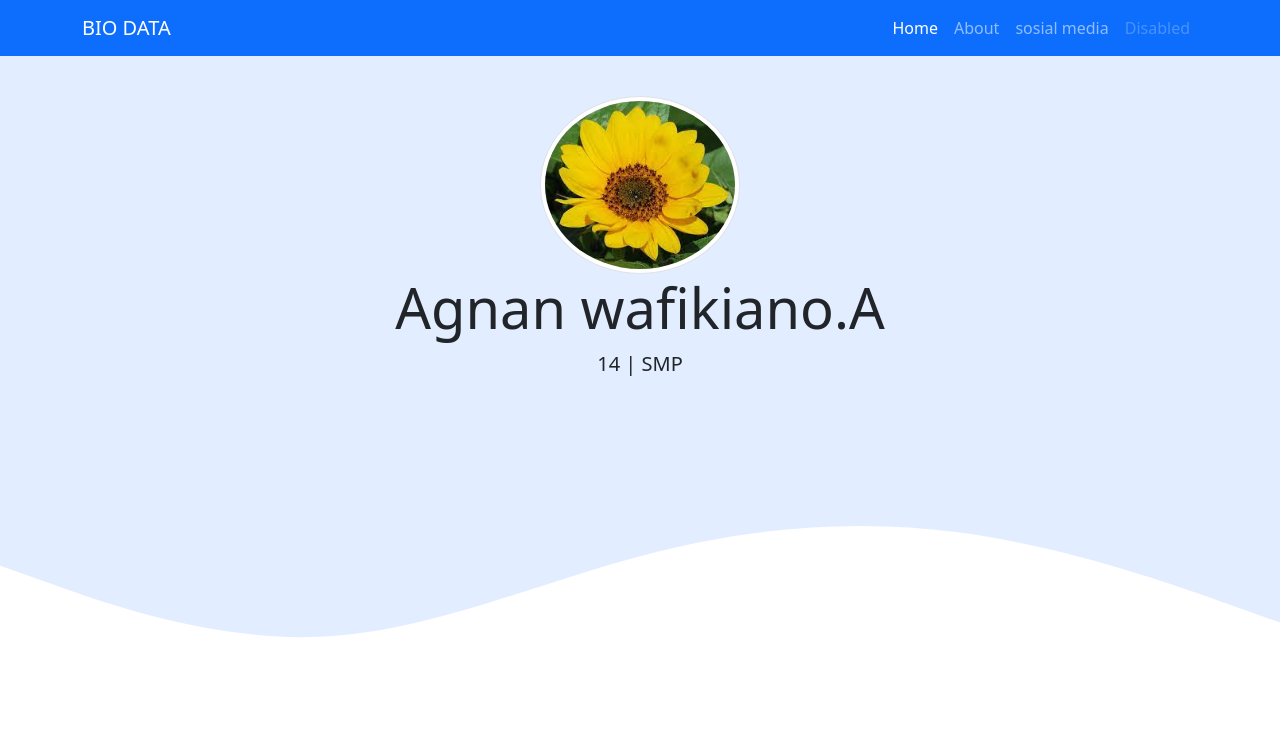
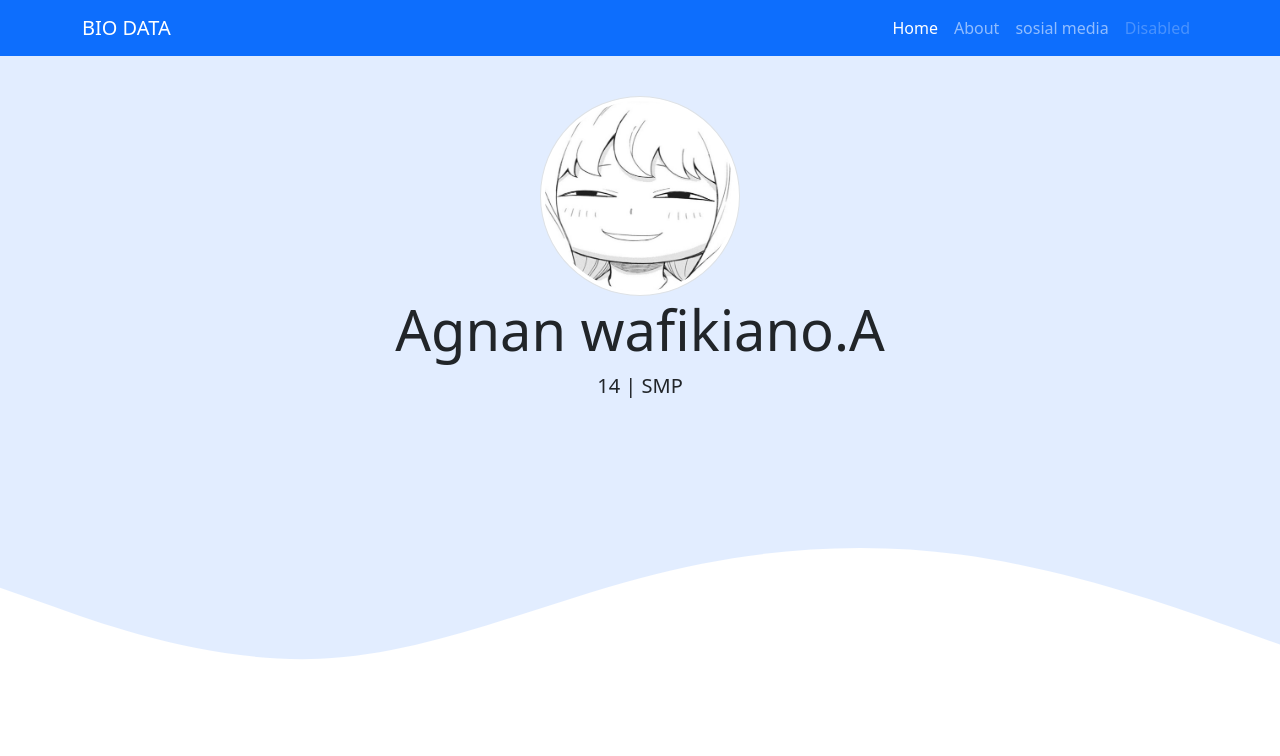
Before and after one commit to Kiano91/kiano91.github.io, a plain HTML site: page index.html in a window 1280 px wide. Shown: the top 756 px of the page. Drawn offline with nearby package versions, Linux system fonts and the light colour scheme.

Commit message:
Update index.html

```diff
--- a/index.html
+++ b/index.html
@@ -36,7 +36,7 @@
 
 
     <section class="jumbotron text-center">
-      <img src="img/flower.png" alt="Agnan" width="200" class="rounded-circle img-thumbnail">
+      <img src="img/ay.jpg" alt="Agnan" width="200" class="rounded-circle img-thumbnail">
       <h1 class="display-4">Agnan wafikiano.A</h1>
       <p class="lead">14 | SMP</p>
       <svg xmlns="http://www.w3.org/2000/svg" viewBox="0 0 1440 320"><path fill="#ffffff" fill-opacity="1" d="M0,192L60,213.3C120,235,240,277,360,272C480,267,600,213,720,181.3C840,149,960,139,1080,154.7C1200,171,1320,213,1380,234.7L1440,256L1440,320L1380,320C1320,320,1200,320,1080,320C960,320,840,320,720,320C600,320,480,320,360,320C240,320,120,320,60,320L0,320Z"></path></svg>
```
